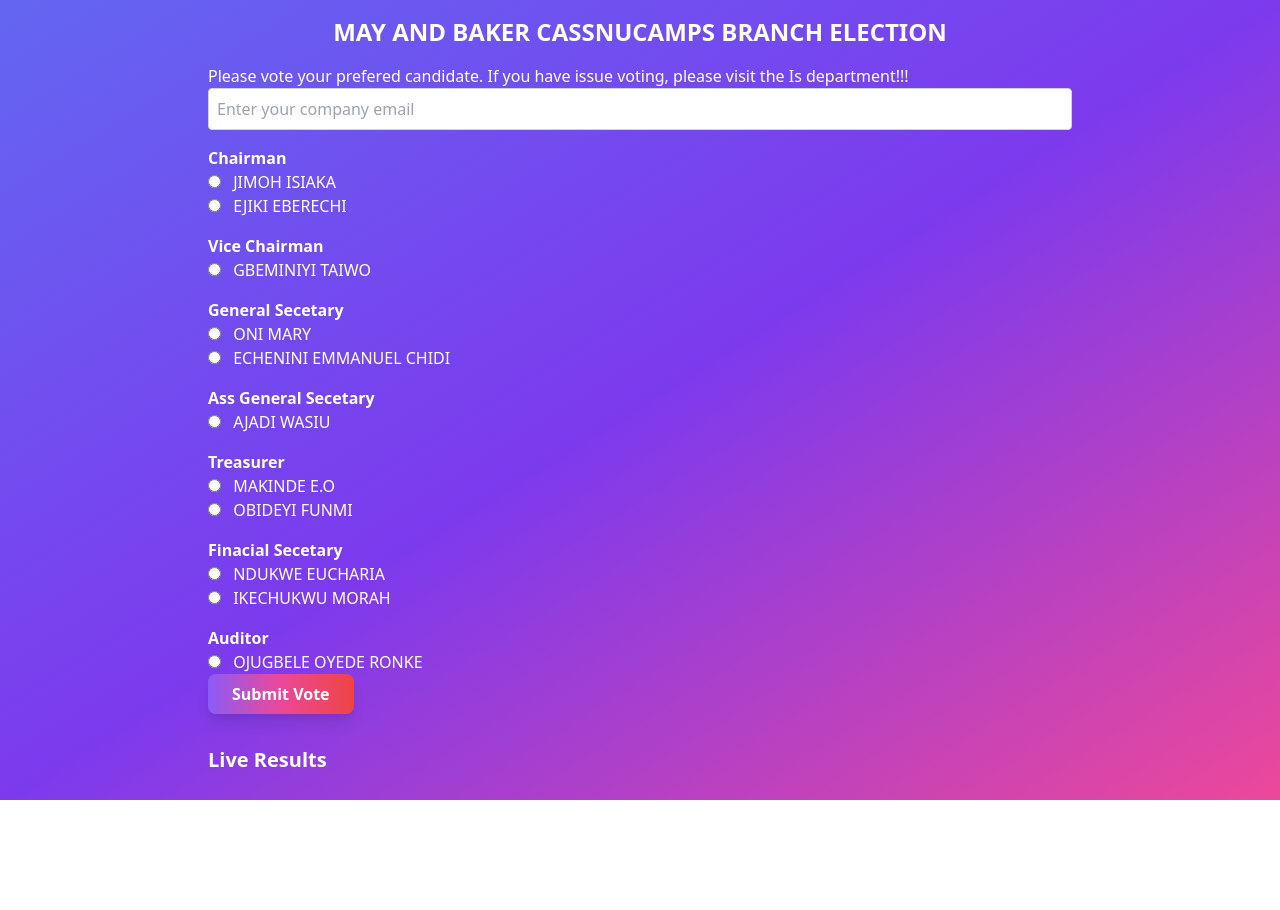
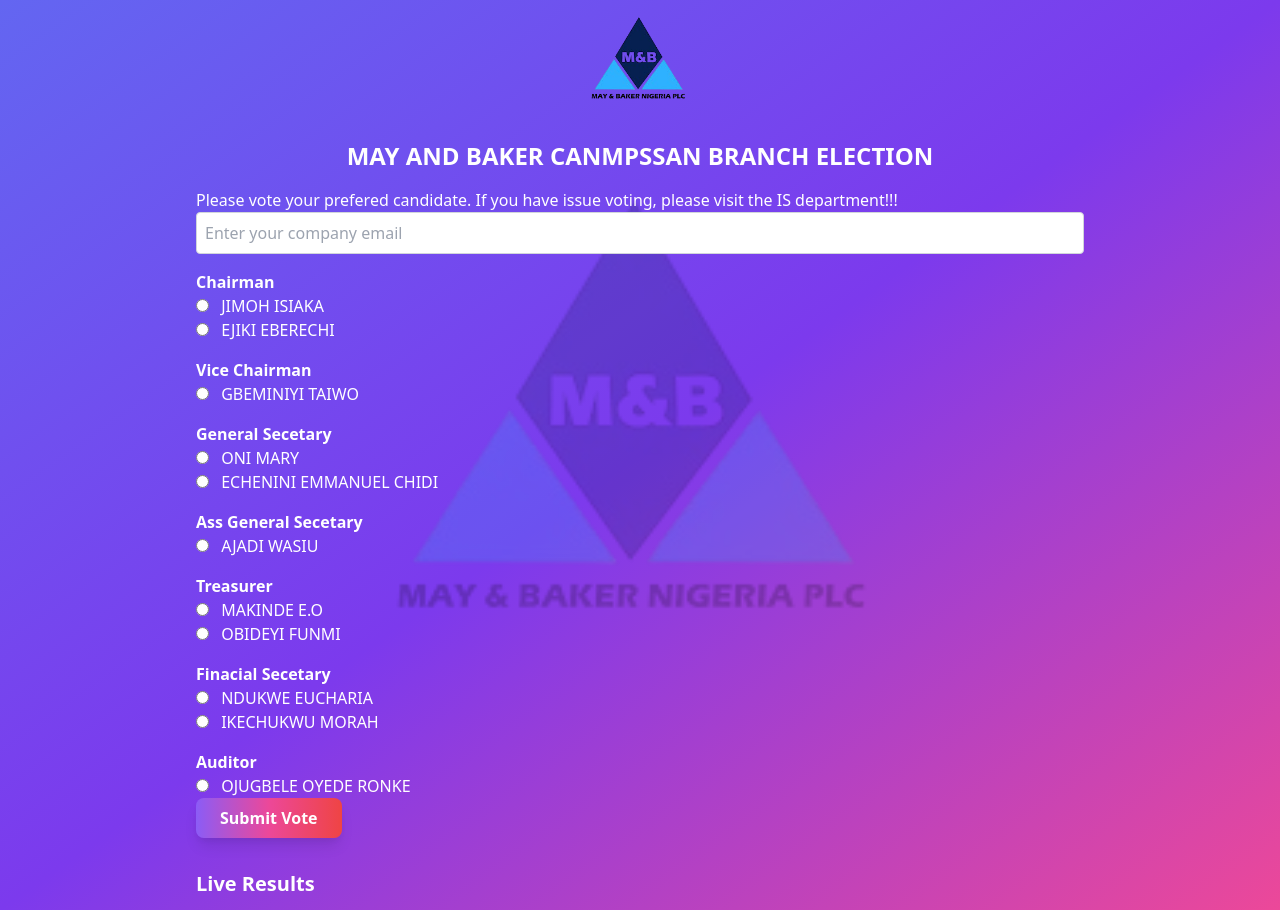
Before and after one commit to femi-tobi/voting-app, a website: page views/index.html in a window 1280 px wide. Before the commit the page ends 800 px from the top, so only its background shows below. Drawn offline with nearby package versions, Linux system fonts and the light colour scheme; no server answers.

Commit message:
watermark added

```diff
--- a/views/index.html
+++ b/views/index.html
@@ -8,10 +8,17 @@
   <script src="/script.js" defer></script>
   <link href="https://cdn.jsdelivr.net/npm/tailwindcss@2.2.19/dist/tailwind.min.css" rel="stylesheet">
 </head>
-<body class="min-h-screen bg-gradient-to-br from-indigo-500 via-purple-600 to-pink-500 text-white font-sans">
-  <div class="max-w-4xl mx-auto p-4">
-    <h1 class="text-2xl font-bold mb-4 text-center">MAY AND BAKER CASSNUCAMPS BRANCH ELECTION</h1>
-    <h3>Please vote your prefered candidate. If you have issue voting, please visit the Is department!!!</h3>
+<body class="relative min-h-screen bg-gradient-to-br from-indigo-500 via-purple-600 to-pink-500 text-white font-sans">
+  <!-- Watermark Image -->
+  <div class="absolute inset-0 flex items-center justify-center pointer-events-none z-0">
+    <img src="images.png" alt="may and baker logo" class="opacity-20 w-1/2" />
+  </div>
+
+  <!-- Main Content -->
+  <div class="relative z-10 max-w-4xl mx-auto p-1">
+    <img src="images.png" alt="may and baker logo" class="w-32 mx-auto mb-2" />
+    <h1 class="text-2xl font-bold mb-4 text-center">MAY AND BAKER CANMPSSAN BRANCH ELECTION</h1>
+    <h3>Please vote your prefered candidate. If you have issue voting, please visit the IS department!!!</h3>
     <div class="mb-4">
       <input id="emailInput" type="email" placeholder="Enter your company email"
         class="w-full p-2 border border-gray-300 text-black rounded" />
@@ -19,7 +26,10 @@
     <form id="voteForm" class="space-y-4">
       <!-- Positions will be inserted here -->
     </form>
-    <button id="submitBtn" class="bg-gradient-to-r from-purple-500 via-pink-500 to-red-500 hover:from-pink-500 hover:to-purple-500 shadow-lg text-white font-semibold py-2 px-6 rounded-lg transition duration-300 ease-in-out">Submit Vote</button>
+    <button id="submitBtn"
+      class="bg-gradient-to-r from-purple-500 via-pink-500 to-red-500 hover:from-pink-500 hover:to-purple-500 shadow-lg text-white font-semibold py-2 px-6 rounded-lg transition duration-300 ease-in-out">
+      Submit Vote
+    </button>
 
     <h2 class="text-xl font-bold mt-8 mb-2">Live Results</h2>
 
@@ -28,4 +38,5 @@
     </div>
   </div>
 </body>
+
 </html>
```
Also changed, not shown: exportToExcel.js (+35 -0 lines), views/images.png (added), 1 other file.
